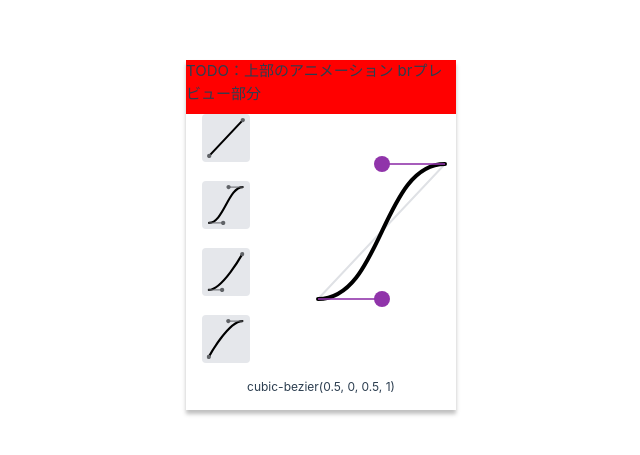
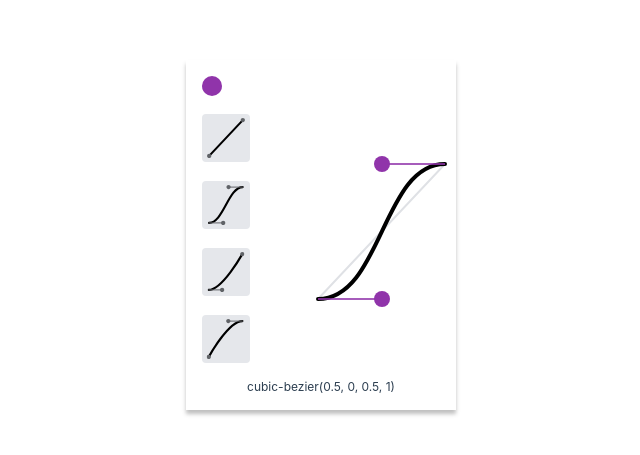
Before and after one commit to ebiyuta/easing-tool, a Vue app in the folder project/: page / in a window 1280 px wide. Shown: the part 165-620 px from the top of the page, without its empty margins (319-959 px from the left). Built offline with nearby package versions, Linux system fonts and the light colour scheme.

Commit message:
EasingToolPreview：プレビュー部分の実装

```diff
--- a/project/src/components/EasingTool.vue
+++ b/project/src/components/EasingTool.vue
@@ -2,6 +2,7 @@
 import EasingToolBody from '@/components/EasingToolBody/EasingToolBody.vue'
 import EasingToolPreset from '@/components/EasingToolPreset/EasingToolPreset.vue'
 import EasingToolSlider from '@/components/EasingToolSlider/EasingToolSlider.vue'
+import EasingToolPreview from '@/components/EasingToolPreview/EasingToolPreview.vue'
 import { reactive } from 'vue'
 
 // 始点ハンドルの座標
@@ -50,7 +51,9 @@ const changeHandle = (x1: number, y1: number, x2: number, y2: number) => {
 
 <template>
   <div class="EasingTool">
-    <div class="EasingTool_preview">TODO：上部のアニメーション brプレビュー部分</div>
+    <div class="EasingTool_preview">
+      <EasingToolPreview :startHandle="startHandle" :endHandle="endHandle" />
+    </div>
     <div class="EasingTool_preset">
       <EasingToolPreset
         :startHandle="startHandle"
@@ -86,11 +89,10 @@ const changeHandle = (x1: number, y1: number, x2: number, y2: number) => {
   width: 270px;
   height: 350px;
   box-shadow: 0px 4px 4px 0px rgba(0, 0, 0, 0.25);
+  overflow: hidden;
 
   &_preview {
     grid-area: preview;
-    word-break: break-all;
-    background-color: red;
   }
 
   &_preset {
--- a/project/src/components/EasingToolPreset/EasingToolPreset.vue
+++ b/project/src/components/EasingToolPreset/EasingToolPreset.vue
@@ -91,7 +91,7 @@ const easeOut = () => {
 </script>
 
 <template>
-  <div class="EasingToolPreset flex h-full flex-col justify-between pl-4">
+  <div class="EasingToolPreset flex h-full flex-col justify-between pl-4 select-none">
     <button
       :class="`w-12 h-12 flex items-center justify-center rounded transition-colors ${
         currentPreset && currentPreset.category === 'linear'
--- /dev/null
+++ b/project/src/components/EasingToolPreview/EasingToolPreview.vue
@@ -0,0 +1,55 @@
+<script setup lang="ts">
+import { computed, onMounted, ref, watch, watchEffect } from 'vue'
+import { PointPixelToPercent } from '@/utils/PointPixelToPercent'
+
+interface Props {
+  /** 始点ハンドルの座標 */
+  startHandle: { x: number; y: number }
+  /** 終点ハンドルの座標 */
+  endHandle: { x: number; y: number }
+}
+const props = defineProps<Props>()
+
+// アニメーション実行中かどうか
+const isAnimating = ref(false)
+
+// 親から受け取った座標をcubicBezier形式に変換
+const cubicBezier = computed(() => {
+  return `cubic-bezier(${PointPixelToPercent(props.startHandle.x, 'x')}, ${PointPixelToPercent(
+    props.startHandle.y,
+    'y'
+  )}, ${PointPixelToPercent(props.endHandle.x, 'x')}, ${PointPixelToPercent(
+    props.endHandle.y,
+    'y'
+  )})`
+})
+
+// タイムアウトのIDを保持する変数
+let timeoutId = null
+
+watch(cubicBezier, () => {
+  isAnimating.value = false
+  // すでにタイムアウトがセットされている場合はクリア
+  if (timeoutId) {
+    clearTimeout(timeoutId)
+  }
+
+  // ハンドルの変更が落ち着くのを待ってアニメーションを発火する
+  timeoutId = setTimeout(() => {
+    isAnimating.value = true
+  }, 200)
+})
+</script>
+
+<template>
+  <div class="EasingToolPreview p-4">
+    <div
+      :class="`w-5 h-5 bg-[#9034AA] rounded-full ${
+        isAnimating ? 'duration-1000 translate-x-[218px]' : 'translate-x-0'
+      }`"
+      :style="{ transitionTimingFunction: cubicBezier }"
+    ></div>
+  </div>
+</template>
+
+<style scoped lang="scss"></style>
--- a/project/src/components/EasingToolSlider/EasingToolSlider.vue
+++ b/project/src/components/EasingToolSlider/EasingToolSlider.vue
@@ -118,7 +118,7 @@ const nextSlide = () => {
 </script>
 
 <template>
-  <div class="EasingToolSlider flex justify-between p-4">
+  <div class="EasingToolSlider flex justify-between p-4 select-none">
     <button
       v-show="currentPreset"
       @click="prevSlide"
```
